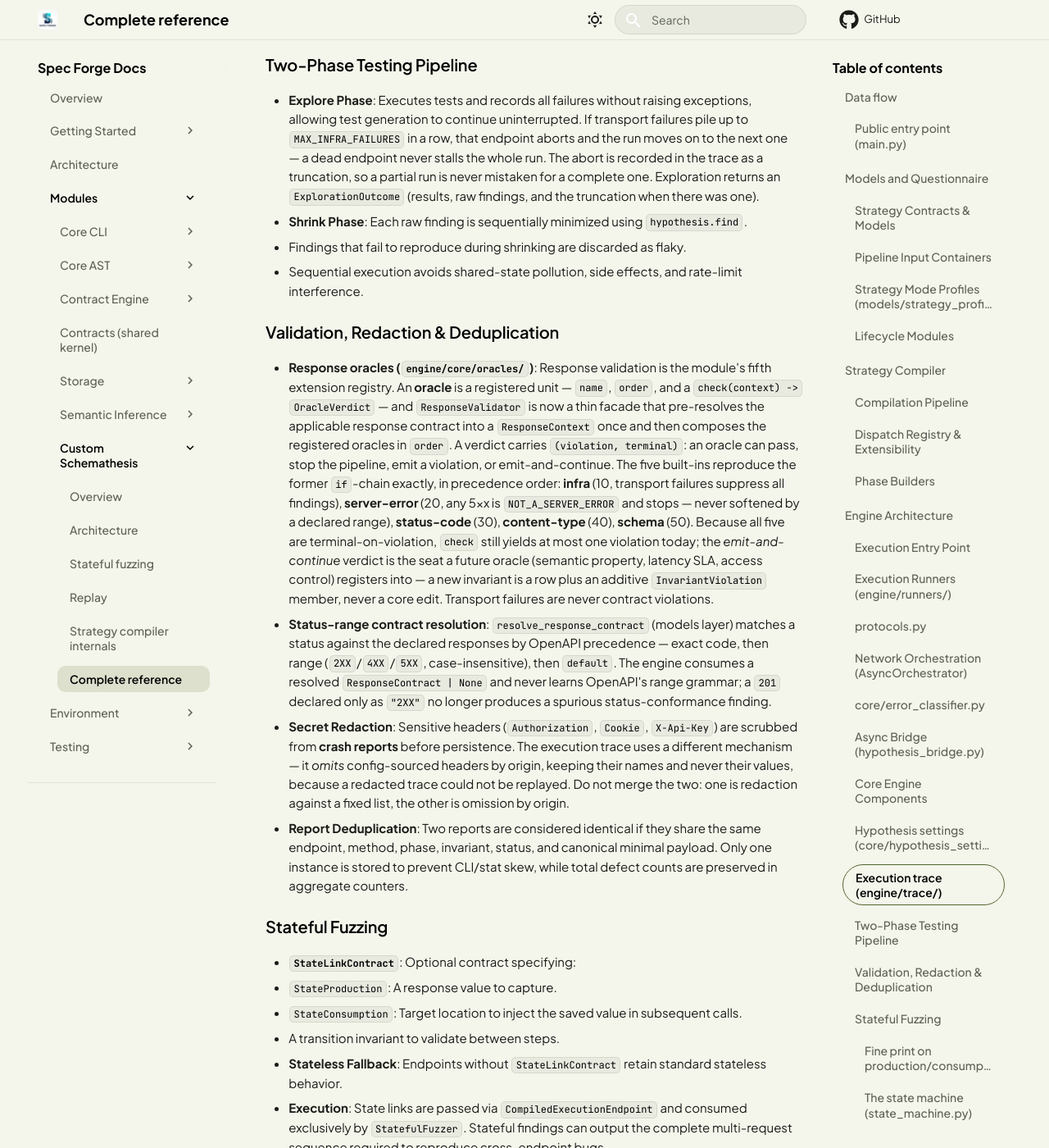
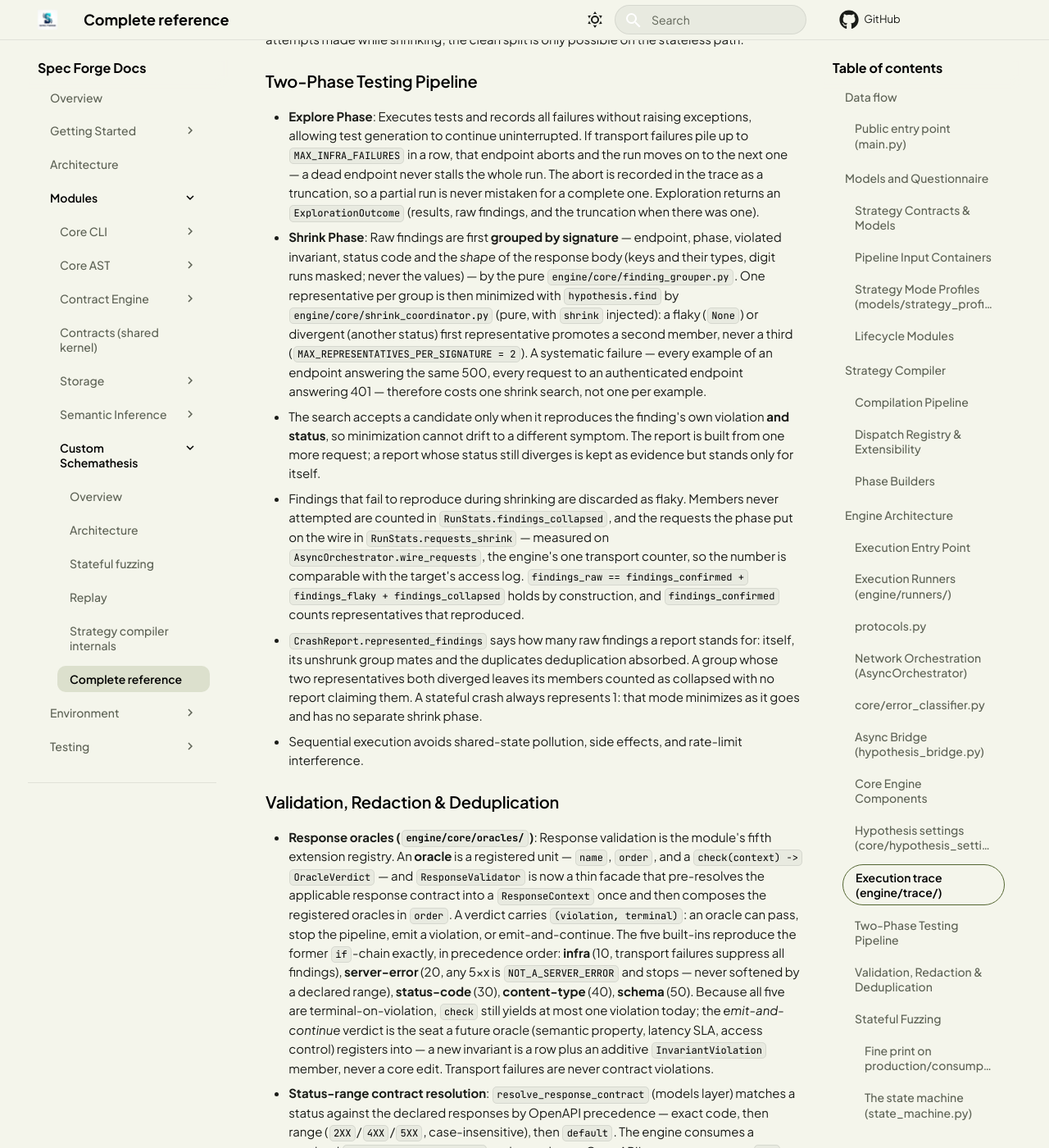
Before and after one commit to Spec-Forge-Testing/specforge-docs, an MkDocs documentation site: the page built from docs/modules/custom-schemathesis/reference.md, in a window 1280 px wide and 1400 px high, scrolled down 9340 px. Shown: the whole window at 82% size. Built offline with MkDocs 1.6.1 and Material for MkDocs 9.7.7, drawn with Linux system fonts in a browser that asks for light colours; comment, search, counter and statistics services are not loaded; some of the changed text lies outside the part shown.

Commit message:
docs(engine): document the pre-shrink collapse

````diff
--- a/docs/modules/custom-schemathesis/reference.md
+++ b/docs/modules/custom-schemathesis/reference.md
@@ -162,7 +162,7 @@ ownership of the HTTP client's lifetime.
 
 | Mode | Runner | Options | Procedure |
 | :--- | :--- | :--- | :--- |
-| `stateless` | `StatelessRunner` | — | Explore per endpoint, then shrink each finding. |
+| `stateless` | `StatelessRunner` | — | Explore per endpoint, group the findings by symptom, then shrink one representative per group. |
 | `stateful` | `StatefulRunner` | `StatefulConfig` | Chain endpoints; the state machine minimizes as it goes. |
 
 ```python
@@ -334,8 +334,10 @@ stateless path.
 ### Two-Phase Testing Pipeline
 
 * **Explore Phase**: Executes tests and records all failures without raising exceptions, allowing test generation to continue uninterrupted. If transport failures pile up to `MAX_INFRA_FAILURES` in a row, that endpoint aborts and the run moves on to the next one — a dead endpoint never stalls the whole run. The abort is recorded in the trace as a truncation, so a partial run is never mistaken for a complete one. Exploration returns an `ExplorationOutcome` (results, raw findings, and the truncation when there was one).
-* **Shrink Phase**: Each raw finding is sequentially minimized using `hypothesis.find`.
-  * Findings that fail to reproduce during shrinking are discarded as flaky.
+* **Shrink Phase**: Raw findings are first **grouped by signature** — endpoint, phase, violated invariant, status code and the *shape* of the response body (keys and their types, digit runs masked; never the values) — by the pure `engine/core/finding_grouper.py`. One representative per group is then minimized with `hypothesis.find` by `engine/core/shrink_coordinator.py` (pure, with `shrink` injected): a flaky (`None`) or divergent (another status) first representative promotes a second member, never a third (`MAX_REPRESENTATIVES_PER_SIGNATURE = 2`). A systematic failure — every example of an endpoint answering the same 500, every request to an authenticated endpoint answering 401 — therefore costs one shrink search, not one per example.
+  * The search accepts a candidate only when it reproduces the finding's own violation **and status**, so minimization cannot drift to a different symptom. The report is built from one more request; a report whose status still diverges is kept as evidence but stands only for itself.
+  * Findings that fail to reproduce during shrinking are discarded as flaky. Members never attempted are counted in `RunStats.findings_collapsed`, and the requests the phase put on the wire in `RunStats.requests_shrink` — measured on `AsyncOrchestrator.wire_requests`, the engine's one transport counter, so the number is comparable with the target's access log. `findings_raw == findings_confirmed + findings_flaky + findings_collapsed` holds by construction, and `findings_confirmed` counts representatives that reproduced.
+  * `CrashReport.represented_findings` says how many raw findings a report stands for: itself, its unshrunk group mates and the duplicates deduplication absorbed. A group whose two representatives both diverged leaves its members counted as collapsed with no report claiming them. A stateful crash always represents 1: that mode minimizes as it goes and has no separate shrink phase.
   * Sequential execution avoids shared-state pollution, side effects, and rate-limit interference.
 
 ### Validation, Redaction & Deduplication
````
Also changed, not shown: docs/modules/custom-schemathesis/architecture.md (+1 -1 lines).
